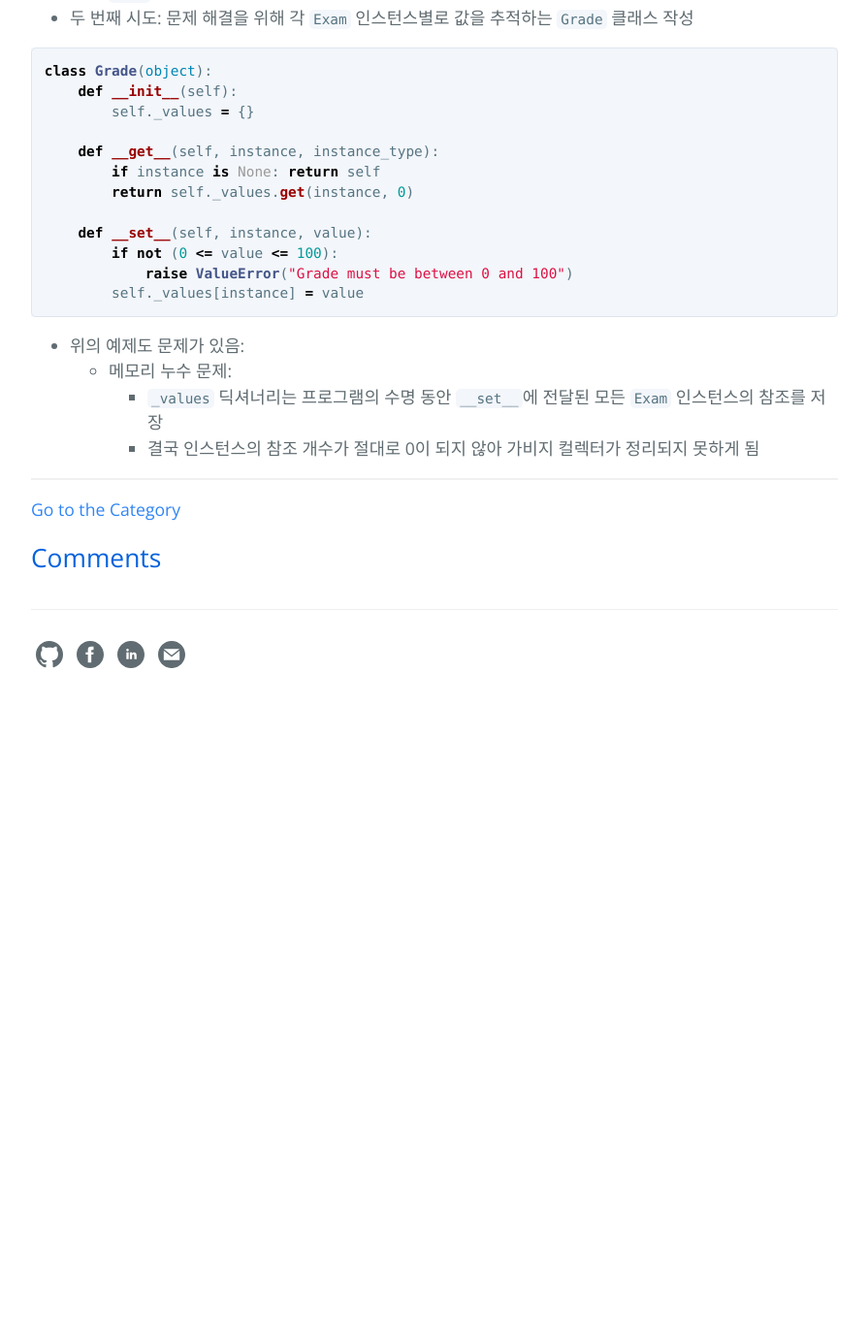
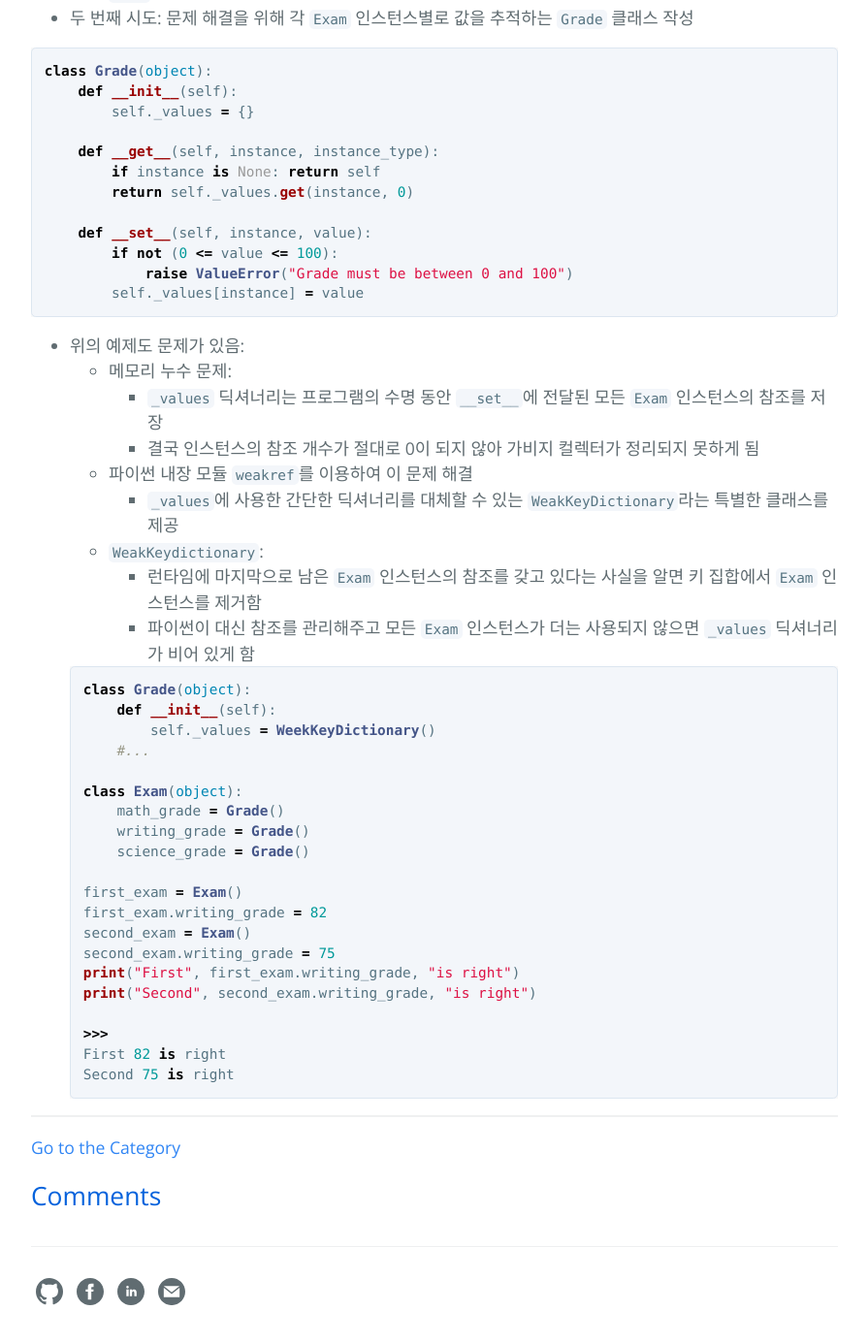
Before and after one commit to hcnoh/hcnoh.github.io, a Jekyll site: the page built from _posts/2018-10-11-effective-python-way31.md, in a window 1280 px wide and 1400 px high, scrolled down 4063 px. Shown: the top 1385 px of the window at 97% size, without its empty margins (192-1087 px from the left). Built offline with Jekyll 4.4.1, drawn with Linux system fonts in a browser that asks for light colours; comment, search, counter and statistics services are not loaded; before the commit the page ends 4806 px from its top, so only the background shows below that.

Commit message:
Update 2018-10-11-effective-python-way31.md

````diff
--- a/_posts/2018-10-11-effective-python-way31.md
+++ b/_posts/2018-10-11-effective-python-way31.md
@@ -197,3 +197,31 @@ class Grade(object):
   - 메모리 누수 문제:
     - `_values` 딕셔너리는 프로그램의 수명 동안 `__set__`에 전달된 모든 `Exam` 인스턴스의 참조를 저장
     - 결국 인스턴스의 참조 개수가 절대로 0이 되지 않아 가비지 컬렉터가 정리되지 못하게 됨
+  - 파이썬 내장 모듈 `weakref`를 이용하여 이 문제 해결
+    - `_values`에 사용한 간단한 딕셔너리를 대체할 수 있는 `WeakKeyDictionary`라는 특별한 클래스를 제공
+  - `WeakKeydictionary`:
+    - 런타임에 마지막으로 남은 `Exam` 인스턴스의 참조를 갖고 있다는 사실을 알면 키 집합에서 `Exam` 인스턴스를 제거함
+    - 파이썬이 대신 참조를 관리해주고 모든 `Exam` 인스턴스가 더는 사용되지 않으면 `_values` 딕셔너리가 비어 있게 함
+
+  ```python
+  class Grade(object):
+      def __init__(self):
+          self._values = WeekKeyDictionary()
+      #...
+
+  class Exam(object):
+      math_grade = Grade()
+      writing_grade = Grade()
+      science_grade = Grade()
+
+  first_exam = Exam()
+  first_exam.writing_grade = 82
+  second_exam = Exam()
+  second_exam.writing_grade = 75
+  print("First", first_exam.writing_grade, "is right")
+  print("Second", second_exam.writing_grade, "is right")
+
+  >>>
+  First 82 is right
+  Second 75 is right
+  ```
````
